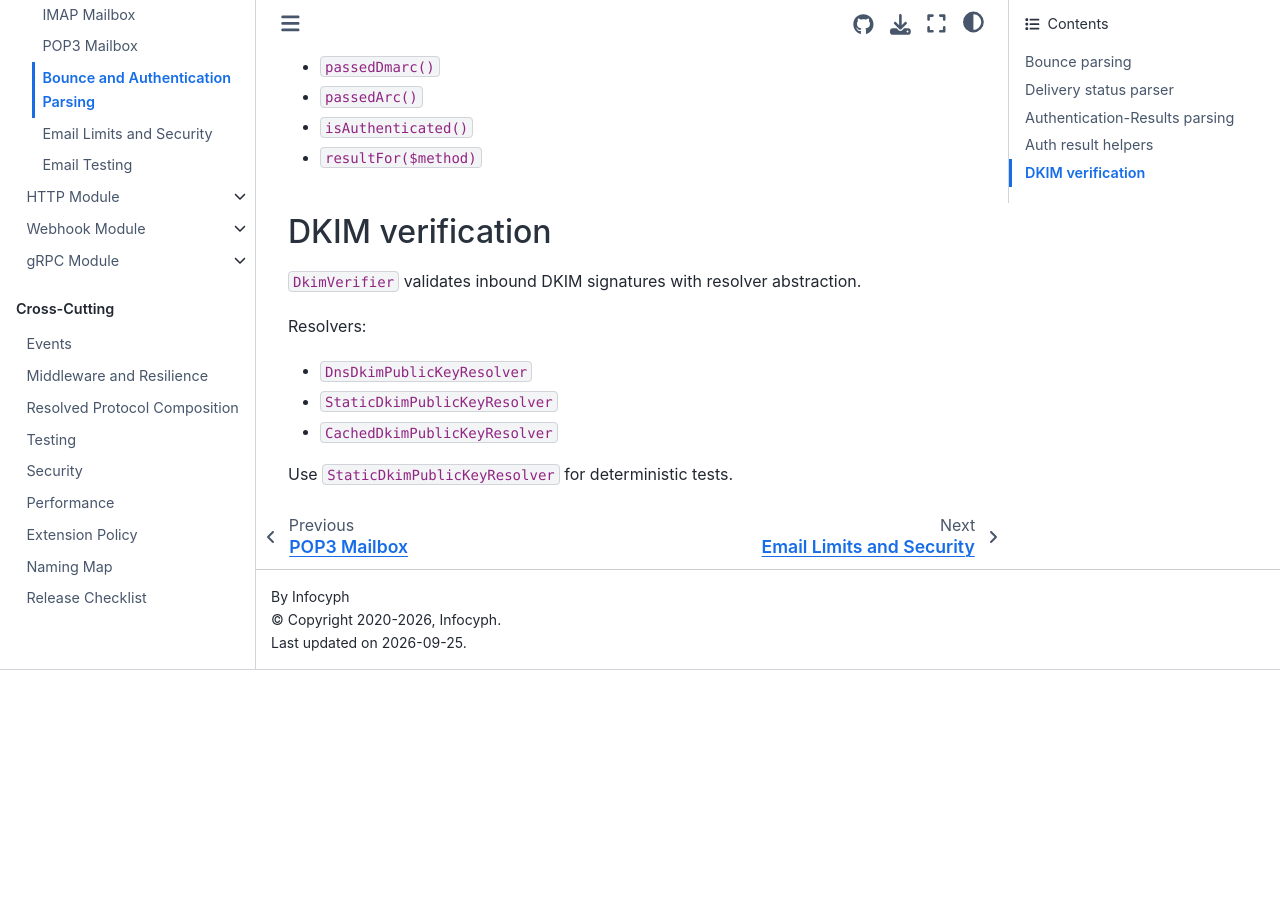
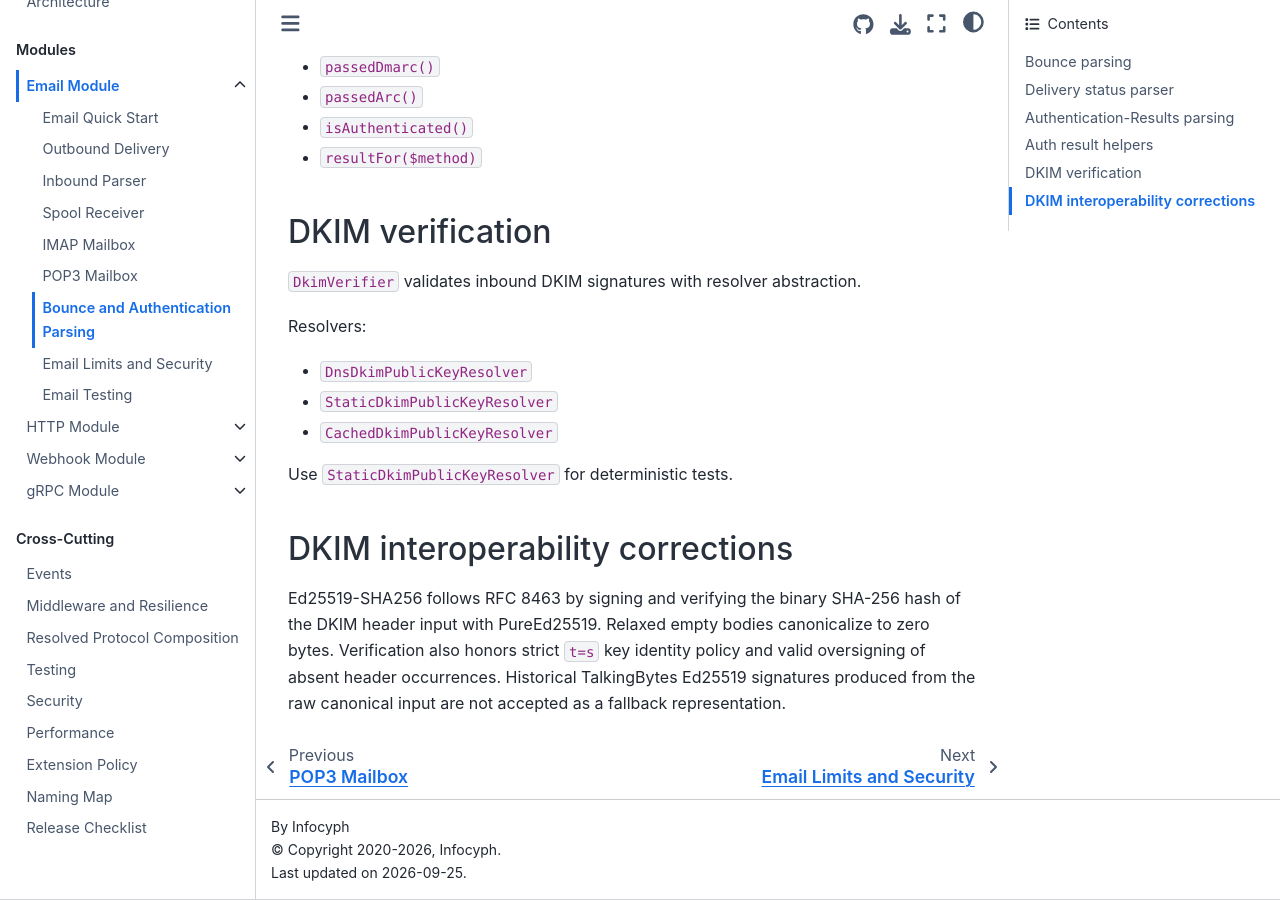
Before and after one commit to infocyph/TalkingBytes, a Sphinx documentation site: the page built from docs/email/bounce-and-auth.rst, in a window 1280 px wide and 900 px high, scrolled down 1423 px. Built offline with Sphinx 7.4.7 and the Sphinx Book theme 1.1.4, drawn with Linux system fonts in a browser that asks for light colours; before the commit the page ends 2093 px from its top, so only the background shows below that.

Commit message:
docs(dkim): document interoperability corrections

```diff
--- a/docs/email/bounce-and-auth.rst
+++ b/docs/email/bounce-and-auth.rst
@@ -73,3 +73,13 @@
 - ``CachedDkimPublicKeyResolver``
 
 Use ``StaticDkimPublicKeyResolver`` for deterministic tests.
+
+DKIM interoperability corrections
+---------------------------------
+
+Ed25519-SHA256 follows RFC 8463 by signing and verifying the binary SHA-256
+hash of the DKIM header input with PureEd25519. Relaxed empty bodies
+canonicalize to zero bytes. Verification also honors strict ``t=s`` key
+identity policy and valid oversigning of absent header occurrences. Historical
+TalkingBytes Ed25519 signatures produced from the raw canonical input are not
+accepted as a fallback representation.
```
